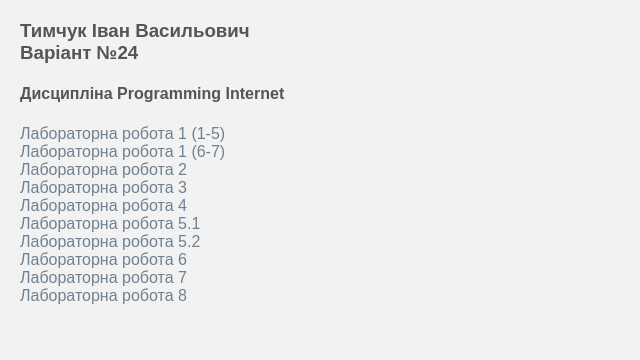
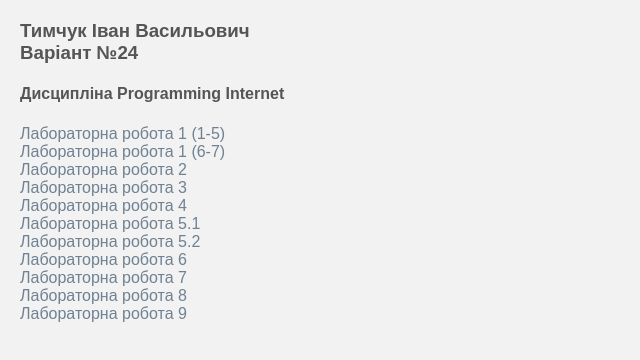
Before and after one commit to SoldierrBoy/Programming-Internet, a plain HTML site: page index.html in a window 1280 px wide. Shown: the whole page, without its empty margins (0-640 px from the left). Drawn offline with Linux system fonts and the light colour scheme.

Commit message:
Update index.html

```diff
--- a/index.html
+++ b/index.html
@@ -40,5 +40,6 @@
             <a href="lab6_Tymchuk/lab6.html">Лабораторна робота 6 </a> <br>
             <a href="lab7_Tymchuk/lab7.html">Лабораторна робота 7 </a> <br>
             <a href="lab8_Tymchuk/lab8.html">Лабораторна робота 8 </a> <br>
+            <a href="lab9_Tymchuk/lab9.html">Лабораторна робота 9 </a> <br>
 </body>
 </html>
```
